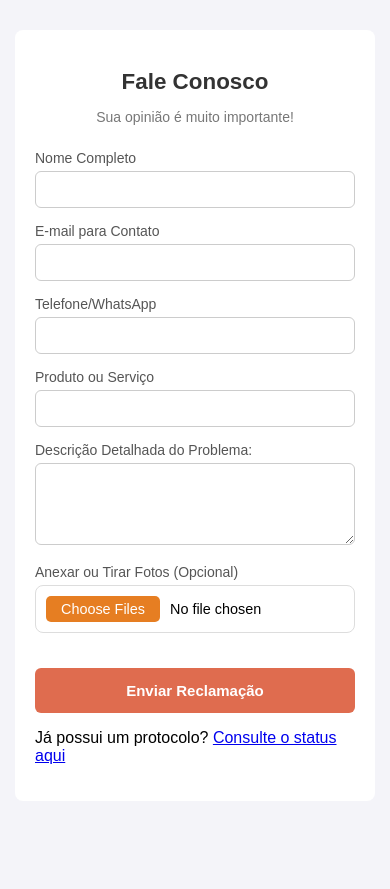
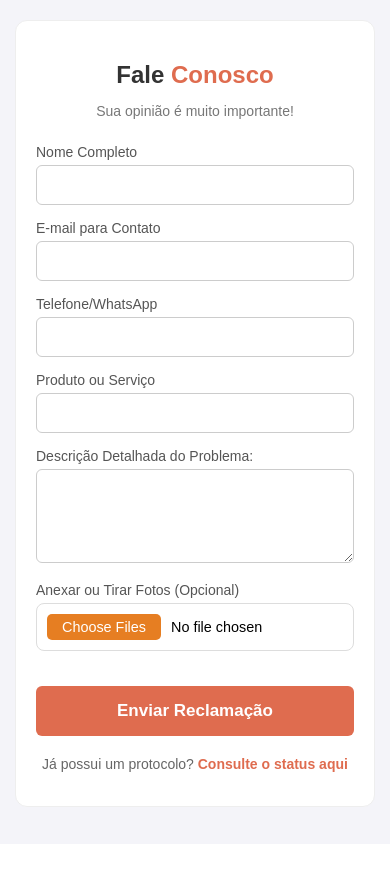
Before and after one commit to acrispeli/gestao-reclamacoes-web, a Flask app: page / in a window 390 px wide. After the commit the page ends 807 px from the top, so only its background shows below. Run offline with Flask 3, Linux system fonts and the light colour scheme.

Commit message:
Ajuste tela 'Sucesso'

```diff
--- a/app.py
+++ b/app.py
@@ -3,7 +3,7 @@ import uuid
 import threading
 from datetime import datetime
 
-import pytz  # Biblioteca para manipulação de fuso horário
+import pytz
 import cloudinary
 import cloudinary.uploader
 import sib_api_v3_sdk
@@ -13,7 +13,6 @@ from flask import Flask, flash, redirect, render_template, request, session, url
 from flask_sqlalchemy import SQLAlchemy
 from werkzeug.utils import secure_filename
 
-# Carrega as variáveis de ambiente do .env
 load_dotenv()
 
 app = Flask(__name__)
@@ -55,7 +54,6 @@ db = SQLAlchemy(app)
 # --- FUNÇÃO DE ENVIO VIA BREVO API ---
 def enviar_email(destinatario, assunto, corpo_html):
     api_instance = sib_api_v3_sdk.TransactionalEmailsApi(sib_api_v3_sdk.ApiClient(configuration))
-
     remetente_email = os.environ.get('EMAIL_REMETENTE')
     remetente = {"name": "Pizzaria XYZ", "email": remetente_email}
 
@@ -68,9 +66,8 @@ def enviar_email(destinatario, assunto, corpo_html):
 
     try:
         api_instance.send_transac_email(send_smtp_email)
-        print(f"Sucesso: E-mail enviado via Brevo API para {destinatario}")
     except ApiException as e:
-        print(f"Erro na API do Brevo (Background): {e}")
+        print(f"Erro na API do Brevo: {e}")
 
 # --- MODELOS ---
 class Reclamacao(db.Model):
@@ -82,10 +79,7 @@ class Reclamacao(db.Model):
     telefone_cliente = db.Column(db.String(20), nullable=False)
     produto_servico = db.Column(db.String(100), nullable=False)
     descricao_problema = db.Column(db.Text, nullable=False)
-
-    # Garantimos que o default da coluna chame o fuso de SP
     data_abertura = db.Column(db.DateTime, default=lambda: datetime.now(fuso_horario))
-
     status = db.Column(db.String(20), default='Pendente')
     resposta_admin = db.Column(db.Text, nullable=True)
     data_resposta = db.Column(db.DateTime, nullable=True)
@@ -98,7 +92,6 @@ class Reclamacao(db.Model):
         self.produto_servico = produto_servico
         self.descricao_problema = descricao_problema
         self.codigo_unico = str(uuid.uuid4())[:8]
-        # Forçamos a data no momento da inicialização para o fuso correto
         self.data_abertura = datetime.now(fuso_horario)
 
 class FotoReclamacao(db.Model):
@@ -130,27 +123,24 @@ def cadastrar():
             arquivos = request.files.getlist('foto')
             for arquivo in arquivos:
                 if arquivo and arquivo.filename != '':
-                    filename = secure_filename(arquivo.filename)
                     upload_result = cloudinary.uploader.upload(arquivo, folder="reclamacoes_pizzaria")
                     nova_foto = FotoReclamacao(reclamacao_id=nova.id, caminho_arquivo=upload_result['secure_url'])
                     db.session.add(nova_foto)
             db.session.commit()
 
-        # E-mail formatado conforme solicitado
         assunto = f"Atendimento Pizzaria - Protocolo: {nova.codigo_unico}"
-        corpo = f"""
-            <h3>Olá, {nome}!</h3>
-            <p>Sua solicitação foi registrada com sucesso!</p>
-            <p><strong>Seu Protocolo:</strong> {nova.codigo_unico}</p>
-            <p>Utilize este código para consultar o status do seu atendimento em nosso site.</p>
-            <p><a href='https://atendimento-pizzaria.onrender.com/consultar'>Consultar Atendimento</a></p>
-        """
+        corpo = f"<h3>Olá, {nome}!</h3><p>Sua solicitação foi registrada: <strong>{nova.codigo_unico}</strong></p>"
         threading.Thread(target=enviar_email, args=(email, assunto, corpo)).start()
 
-        return render_template('sucesso.html', codigo=nova.codigo_unico)
+        # REDIRECIONAMENTO PARA EVITAR ERRO DE ESCALA NO MOBILE
+        return redirect(url_for('pagina_sucesso', codigo=nova.codigo_unico))
     except Exception as e:
         db.session.rollback()
-        return f"Erro ao processar cadastro: {e}"
+        return f"Erro: {e}"
+
+@app.route('/sucesso/<codigo>')
+def pagina_sucesso(codigo):
+    return render_template('sucesso.html', codigo=codigo)
 
 @app.route('/consultar', methods=['GET', 'POST'])
 def consultar():
@@ -163,55 +153,28 @@ def consultar():
 @app.route('/admin', methods=['GET', 'POST'])
 def admin_painel():
     admin_pass = os.environ.get('ADMIN_PASSWORD', 'mude_isso_no_render')
-
     if request.method == 'POST':
         if request.form.get('senha') == admin_pass:
             session['admin_logado'] = True
-            session.permanent = True
             return redirect(url_for('admin_painel'))
-        flash('Senha incorreta!')
 
     if session.get('admin_logado'):
-        page = request.args.get('page', 1, type=int)
-        per_page = request.args.get('per_page', 20, type=int)
-
-        pagination = Reclamacao.query.order_by(Reclamacao.data_abertura.desc()).paginate(
-            page=page, per_page=per_page, error_out=False
-        )
-        return render_template('admin_painel.html', pagination=pagination, per_page=per_page)
-
+        pagination = Reclamacao.query.order_by(Reclamacao.data_abertura.desc()).paginate(page=request.args.get('page', 1, type=int), per_page=20)
+        return render_template('admin_painel.html', pagination=pagination)
     return render_template('admin_login.html')
 
 @app.route('/responder/<int:id>', methods=['POST'])
 def responder(id):
     if not session.get('admin_logado'): return redirect(url_for('admin_painel'))
-
     reclamacao = Reclamacao.query.get(id)
     if reclamacao:
         resposta = request.form.get('resposta')
         reclamacao.resposta_admin = resposta
-        reclamacao.data_resposta = datetime.now(fuso_horario) # Data da resposta localizada
+        reclamacao.data_resposta = datetime.now(fuso_horario)
         reclamacao.status = 'Respondido'
         db.session.commit()
-
-        assunto = f"Resposta à sua solicitação - Protocolo: {reclamacao.codigo_unico}"
-        corpo = f"""
-            <h3>Olá, {reclamacao.nome_cliente}!</h3>
-            <p>Sua solicitação foi analisada pela nossa equipe.</p>
-            <p><strong>Resposta da Administração:</strong> {resposta}</p>
-            <p>Agradecemos seu feedback, ele é essencial para nossa melhoria contínua.</p>
-        """
-        threading.Thread(target=enviar_email, args=(reclamacao.email_cliente, assunto, corpo)).start()
-
-    return redirect(url_for('admin_painel'))
-
-@app.route('/admin/sair')
-def admin_logout():
-    session.pop('admin_logado', None)
     return redirect(url_for('admin_painel'))
 
 if __name__ == '__main__':
-    with app.app_context():
-        db.create_all()
-    port = int(os.environ.get("PORT", 5000))
-    app.run(host='0.0.0.0', port=port)
+    with app.app_context(): db.create_all()
+    app.run(host='0.0.0.0', port=int(os.environ.get("PORT", 5000)))
--- a/static/style.css
+++ b/static/style.css
@@ -1,4 +1,6 @@
-/* Configuração geral do fundo da tela */
+/* ===========================================
+   CONFIGURAÇÕES GERAIS
+   =========================================== */
 body {
     font-family: Arial, sans-serif;
     background-color: #f4f4f9;
@@ -7,17 +9,18 @@ body {
     align-items: center;
     min-height: 100vh;
     margin: 0;
-    padding: 15px; /* Pequeno respiro nas bordas */
+    padding: 15px; /* Evita que o conteúdo encoste nas bordas da tela */
+    box-sizing: border-box;
 }
 
-/* O "cartão" branco no centro da tela (Estilo Figma) */
+/* O "cartão" branco centralizado (Estilo Mobile-First/Figma) */
 .container-celular {
     background-color: #ffffff;
     padding: 30px;
     border-radius: 12px;
     box-shadow: 0 4px 12px rgba(0,0,0,0.08);
     width: 100%;
-    max-width: 400px;
+    max-width: 400px; /* Limite de largura para desktop */
     box-sizing: border-box;
 }
 
@@ -28,6 +31,10 @@ body {
     margin-bottom: 5px;
 }
 
+.cor-destaque {
+    color: #df6c4f; /* Cor de destaque da Pizzaria XYZ */
+}
+
 .subtitulo {
     text-align: center;
     color: #777777;
@@ -35,7 +42,9 @@ body {
     margin-bottom: 25px;
 }
 
-/* Formulários e Campos */
+/* ===========================================
+   FORMULÁRIOS E CAMPOS
+   =========================================== */
 .grupo-campo {
     margin-bottom: 15px;
 }
@@ -55,28 +64,10 @@ body {
     border-radius: 6px;
     box-sizing: border-box;
     font-family: inherit;
+    font-size: 16px; /* Evita zoom automático no iOS ao focar no campo */
 }
 
-/* Botões */
-.btn-enviar {
-    width: 100%;
-    padding: 12px;
-    background-color: #df6c4f;
-    color: white;
-    border: none;
-    border-radius: 6px;
-    font-size: 16px;
-    cursor: pointer;
-    font-weight: bold;
-    margin-top: 10px;
-    transition: background-color 0.3s;
-}
-
-.btn-enviar:hover {
-    background-color: #c55a40;
-}
-
-/* Estilização de upload de arquivo */
+/* Estilização específica do campo de upload de arquivo */
 input[type="file"] {
     display: block !important;
     width: 100%;
@@ -100,15 +91,51 @@ input[type="file"]::file-selector-button {
     transition: 0.3s;
 }
 
-/* Tela de carregamento (Spinner) */
+/* ===========================================
+   BOTÕES E LINKS
+   =========================================== */
+.btn-enviar {
+    width: 100%;
+    padding: 12px;
+    background-color: #df6c4f;
+    color: white;
+    border: none;
+    border-radius: 6px;
+    font-size: 16px;
+    cursor: pointer;
+    font-weight: bold;
+    margin-top: 10px;
+    transition: background-color 0.3s;
+}
+
+.btn-enviar:hover {
+    background-color: #c55a40;
+}
+
+.link-secundario {
+    text-align: center;
+    margin-top: 20px;
+    font-size: 14px;
+    color: #666;
+}
+
+.link-secundario a {
+    color: #df6c4f;
+    text-decoration: none;
+    font-weight: bold;
+}
+
+/* ===========================================
+   TELA DE CARREGAMENTO (LOADING)
+   =========================================== */
 #loading-overlay {
-    display: none;
+    display: none; /* Ativado via JavaScript no Submit */
     position: fixed;
     top: 0;
     left: 0;
     width: 100%;
     height: 100%;
-    background: rgba(255, 255, 255, 0.9);
+    background: rgba(255, 255, 255, 0.95);
     z-index: 9999;
     flex-direction: column;
     justify-content: center;
@@ -122,7 +149,15 @@ input[type="file"]::file-selector-button {
     width: 50px;
     height: 50px;
     animation: spin 1s linear infinite;
-    margin: 20px auto;
+    margin-bottom: 15px;
+}
+
+.loading-text {
+    font-family: Arial, sans-serif;
+    color: #555;
+    font-weight: bold;
+    text-align: center;
+    padding: 0 20px;
 }
 
 @keyframes spin {
@@ -135,24 +170,24 @@ input[type="file"]::file-selector-button {
    =========================================== */
 @media (max-width: 480px) {
     body {
-        align-items: flex-start; /* Evita que o conteúdo suma no topo em telas muito pequenas */
-        padding-top: 30px;
+        align-items: flex-start; /* Melhor fluxo de rolagem no celular */
+        padding-top: 20px;
     }
 
     .container-celular {
         padding: 20px;
         width: 100%;
-        max-width: none; /* No mobile, ele flui conforme a tela */
-        box-shadow: none; /* Opcional: remove sombra no mobile para visual mais flat */
-        border-radius: 8px;
+        max-width: none;
+        box-shadow: none; /* Visual mais limpo para mobile */
+        border: 1px solid #eeeeee;
     }
 
     .titulo-destaque {
-        font-size: 1.4rem;
+        font-size: 1.5rem;
     }
 
     .btn-enviar {
-        font-size: 15px;
-        padding: 14px; /* Botão um pouco maior para facilitar o toque */
+        padding: 15px;
+        font-size: 17px; /* Área de toque maior para o polegar */
     }
 }
```
